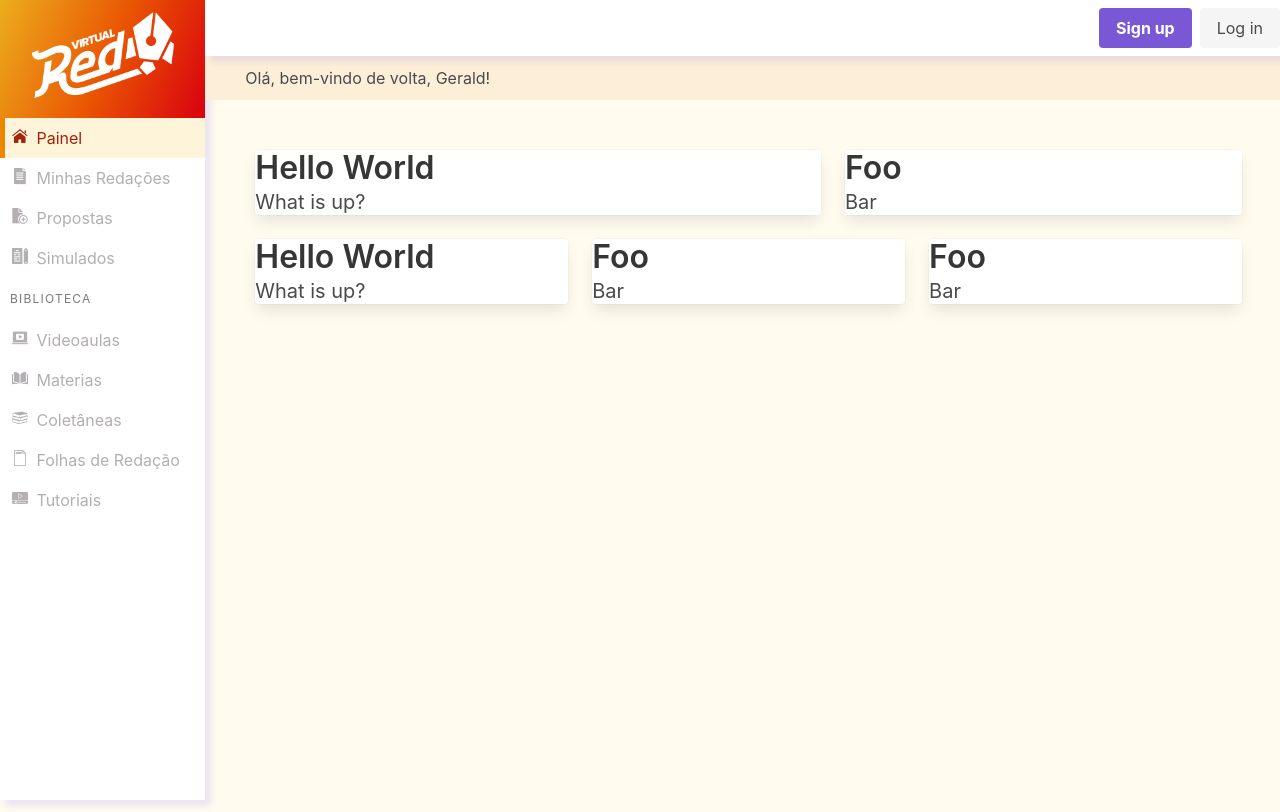
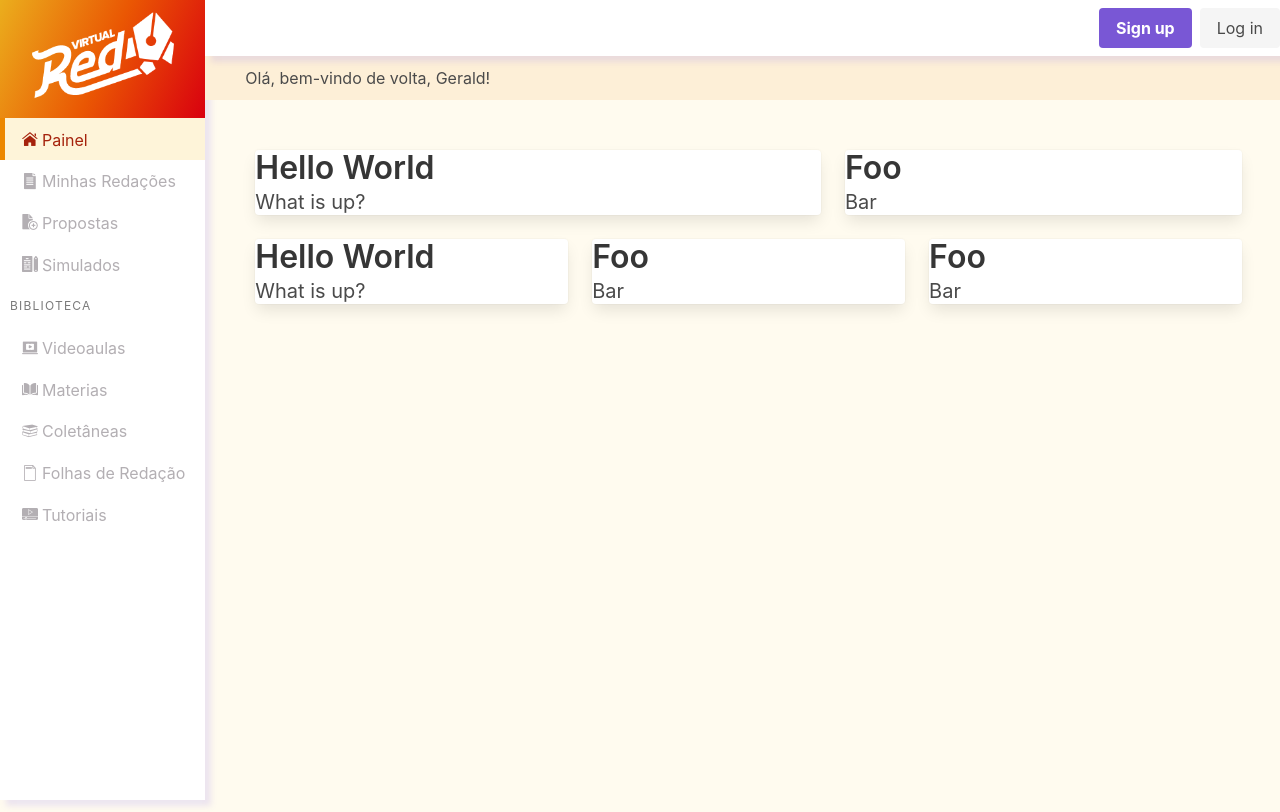
Before and after one commit to matheus-manoel/Red-Online-Challenge, a Vue app in the folder ui/: page / in a window 1280 px wide. Built offline with nearby package versions, Linux system fonts and the light colour scheme.

Commit message:
Move icon donw.

```diff
--- a/ui/src/components/Sidebar.vue
+++ b/ui/src/components/Sidebar.vue
@@ -92,6 +92,17 @@ export default {
   border-left: 5px solid #EC8700;
   padding-left: 7px;
 }
+
+.icon.is-small {
+  margin-left: 10px;
+  margin-right: 15px;
+  margin-top: 3px !important;
+}
+
+.redonicos, span {
+  display: inline-block;
+  vertical-align: middle;
+}
 </style>
 
 <style scoped>
```
